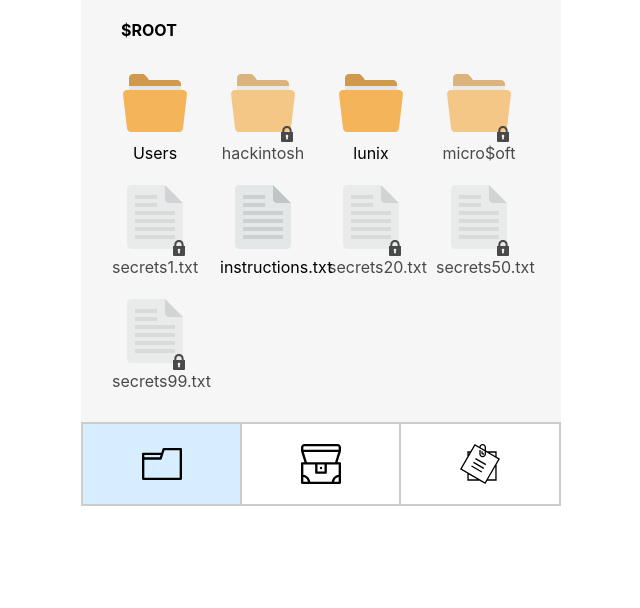
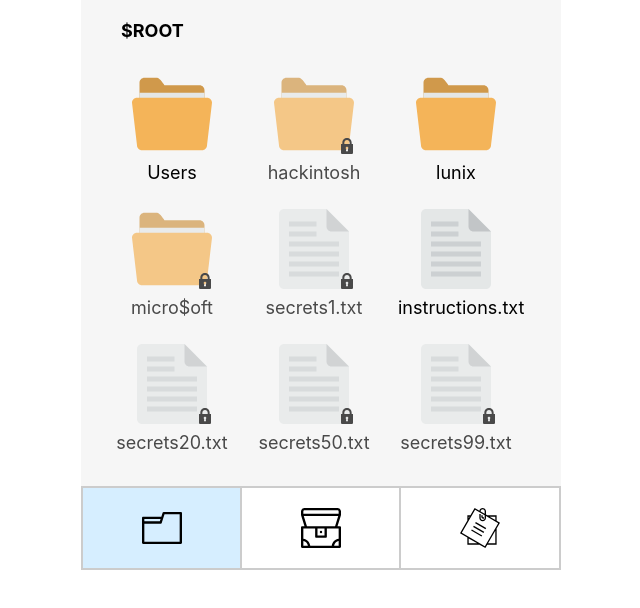
Before and after one commit to KaeruCT/folder-game, a React (Create React App) app: page / in a window 1280 px wide. Shown: the top 608 px of the page, without its empty margins (319-959 px from the left). Built offline with nearby package versions, Linux system fonts and the light colour scheme.

Commit message:
beautifying the file viewer a bit

```diff
--- a/src/App.tsx
+++ b/src/App.tsx
@@ -2,7 +2,7 @@ import React, { useReducer, useState } from "react";
 import "./App.scss";
 import FilesystemViewer from "./component/file/FilesystemViewer";
 import InventoryViewer from "./component/inventory/InventoryViewer";
-import Views, { View } from "./component/Views";
+import Navigation, { View } from "./component/navigation/Navigation";
 import { reducer, Action, getInitialState, State } from "./reducer";
 
 type Store = {
@@ -33,7 +33,7 @@ function App() {
                     )}
                 </AppStore.Provider>
             </div>
-            <Views currentView={view} setView={setView} />
+            <Navigation currentView={view} setView={setView} />
         </div>
     );
 }
--- a/src/component/file/DirectoryItem.scss
+++ b/src/component/file/DirectoryItem.scss
@@ -18,9 +18,9 @@
             background-image: url("../icons/lock.svg");
             width: 16px;
             height: 16px;
-            bottom: 26px;
-            right: 16px;
-            content: "  ";
+            bottom: 34px;
+            right: 22px;
+            content: "";
         }
     }
 
@@ -28,12 +28,12 @@
         display: block;
         margin: 0 auto;
         margin-bottom: 8px;
-        width: 64px;
+        width: 80px;
     }
 
-    width: 96px;
+    width: 126px;
     min-height: 96px;
     text-align: center;
-    margin: 6px;
+    margin: 8px;
     padding: 5px;
 }
--- a/src/component/file/FileViewer.scss
+++ b/src/component/file/FileViewer.scss
@@ -8,12 +8,31 @@
     font-weight: bold;
     padding: 0 20px;
     padding-bottom: 20px;
+    position: relative;
+
+    .close-button {
+        background: #f44;
+        color: #fff;
+        cursor: pointer;
+        width: 32px;
+        height: 32px;
+        font-weight: bold;
+        text-align: center;
+        display: block;
+        position: absolute;
+        right: 0;
+        top: 0;
+    }
 }
 
 .file-content {
     width: 100%;
+    background: #fff;
+    border: #ccc 2px solid;
+    padding: 10px;
+
+    pre {
+        margin: 0;
+        padding: 0;
+    }
 }
-
-.close-button {
-    color: #ffaaaa;
-}
--- a/src/component/file/FileViewer.tsx
+++ b/src/component/file/FileViewer.tsx
@@ -10,8 +10,10 @@ interface Props {
 function FileViewer({ file, onClose }: Props) {
     return (
         <div className="file-viewer">
-            <div>{file.name}</div>
-            <button className="close-button" onClick={() => onClose()}>Close</button>
+            <div className="title">
+                {file.name}
+                <button className="close-button" onClick={() => onClose()} title="close">&times;</button>
+            </div>
             <div className="file-content">
                 <pre>{file.content}</pre>
             </div>
--- a/src/component/Views.scss
+++ b/src/component/navigation/Navigation.scss
@@ -1,10 +1,10 @@
-.view-list {
+.navigation-list {
     display: flex;
     justify-content: space-around;
     border: #ccc 2px solid;
 }
 
-.view-button {
+.navigation-button {
     align-self: center;
     border-right: #ccc 2px solid;
     background: #fff;
--- a/src/component/Views.tsx
+++ b/src/component/navigation/Navigation.tsx
@@ -1,8 +1,8 @@
 import React from "react";
-import "./Views.scss";
-import filesystemIcon from "./icons/filesystem.svg";
-import inventoryIcon from "./icons/inventory.svg";
-import logIcon from "./icons/log.svg";
+import "./Navigation.scss";
+import filesystemIcon from "../icons/filesystem.svg";
+import inventoryIcon from "../icons/inventory.svg";
+import logIcon from "../icons/log.svg";
 
 export enum View {
     FILESYSTEM,
@@ -33,14 +33,14 @@ interface ViewsProps {
     setView: (view: View) => void;
 }
 
-function Views({ currentView, setView }: ViewsProps) {
+function Navigation({ currentView, setView }: ViewsProps) {
     return (
-        <div className="view-list">
+        <div className="navigation-list">
             {views.map(view => (
                 <button
                     key={view}
                     onClick={() => setView(view)}
-                    className={`view-button ${currentView === view ? "selected" : ""}`}>
+                    className={`navigation-button ${currentView === view ? "selected" : ""}`}>
                     <img alt={viewTitles[view]} src={viewIcons[view]} />
                 </button>
             ))}
@@ -48,4 +48,4 @@ function Views({ currentView, setView }: ViewsProps) {
     );
 }
 
-export default Views;
+export default Navigation;
--- a/src/index.css
+++ b/src/index.css
@@ -5,9 +5,10 @@ body {
     sans-serif;
   -webkit-font-smoothing: antialiased;
   -moz-osx-font-smoothing: grayscale;
+  font-size: 18px;
 }
 
-code {
+code, pre {
   font-family: source-code-pro, Menlo, Monaco, Consolas, 'Courier New',
     monospace;
 }
```
